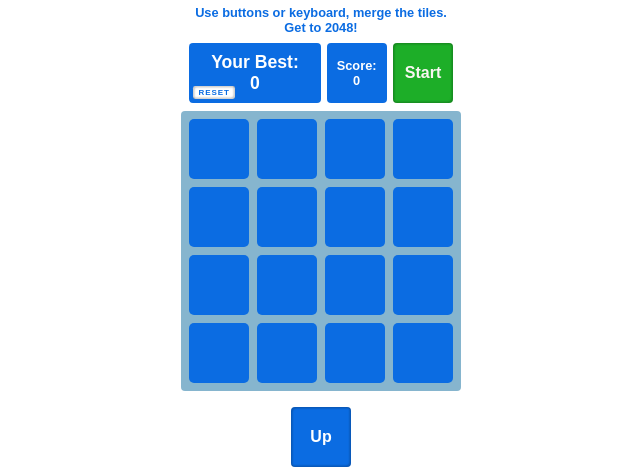
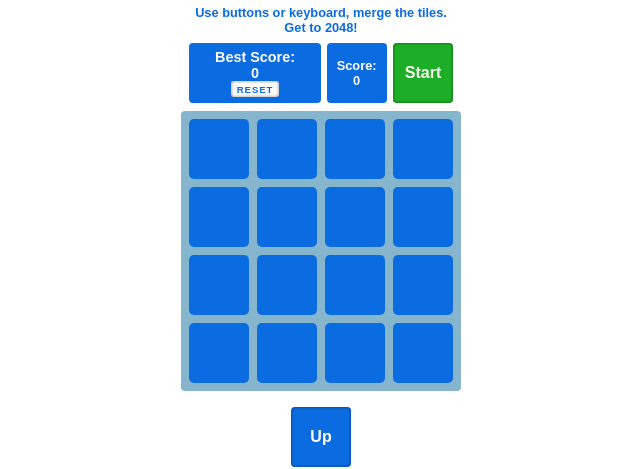
Before and after one commit to Artem-Brui/Game-2048, a website with bundled scripts: page index.html in a window 1280 px wide. Shown: the part 75-544 px from the top of the page, without its empty margins (319-959 px from the left). Built offline with nearby package versions, Linux system fonts and the light colour scheme.

Commit message:
redeploy

```diff
--- a/index.html
+++ b/index.html
@@ -23,8 +23,10 @@
     <p class="rules">Use buttons or keyboard, merge the tiles.<br>Get to 2048!</p>
     <div class="game-header">
       <div class="score-record">
-        <p>Your Best:</p>
-        <p id="record">0</p>
+        <div>
+          <p>Best Score:</p>
+          <p id="record">0</p>
+        </div>
         <a class="button" id="reset-record">RESET</a>
       </div>
       <div class="controls">
--- a/styles/main.scss
+++ b/styles/main.scss
@@ -105,7 +105,7 @@ body {
   width: 100%;
   height: $dpx * 75;
   border-radius: $dpx * 5;
-  font-size: $dpx * 22;
+  font-size: $dpx * 18;
   margin: 0 $dpx * 7 0 0;
   display: flex;
   flex-direction: column;
@@ -113,21 +113,19 @@ body {
   justify-content: center;
   background-color: $secondary;
   color: $primery;
-  position: relative;
 
   & p {
     margin: 0;
+    text-align: center;
+  }
 }
 
-  & a {
-    font-size: $dpx * 10;
+#reset-record {
+  font-size: $dpx * 12;
   font-weight: bold;
-    line-height: $dpx * 10;
   letter-spacing: $dpx * 1.1;
   color: $secondary;
-    margin: $dpx * 5;
-    padding: $dpx * 4 $dpx * 7 $dpx * 2 $dpx * 7;
-    position: absolute;
+  padding: $dpx * 4 $dpx * 7 $dpx * 3 $dpx * 7;
   background-color: white;
   left: 0;
   bottom: 0;
@@ -135,7 +133,7 @@ body {
   border-radius: $dpx * 3;
 }
 
-}
+
 
 h1 {
   background: $secondary;
@@ -302,7 +300,7 @@ h1 {
     top: -18%;
     left: -18%;
     z-index: 2;
-    background-image: url('/images/star.png');
+    background-image: url('../images/star.png');
     background-repeat: no-repeat;
     background-size: 0%;
     background-position: center;
```
Also changed, not shown: styles/main.css, 1 other file. Lines whose indentation alone changed are shown as unchanged.
